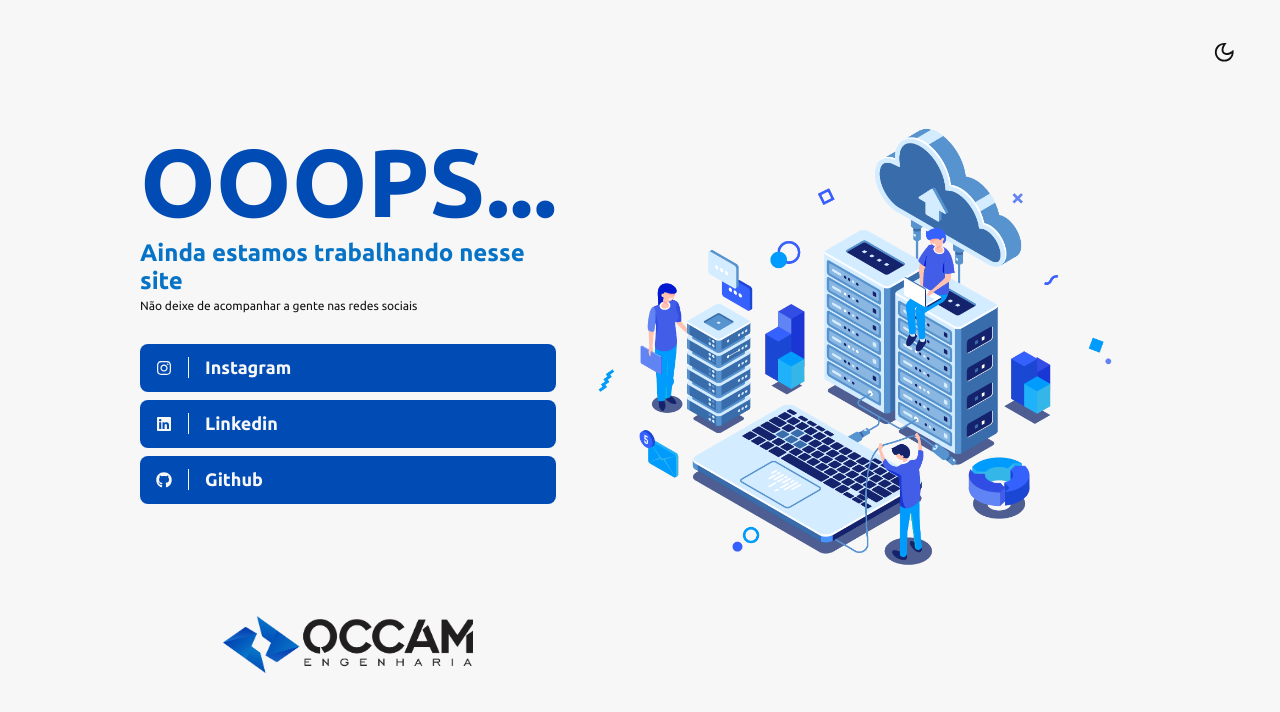
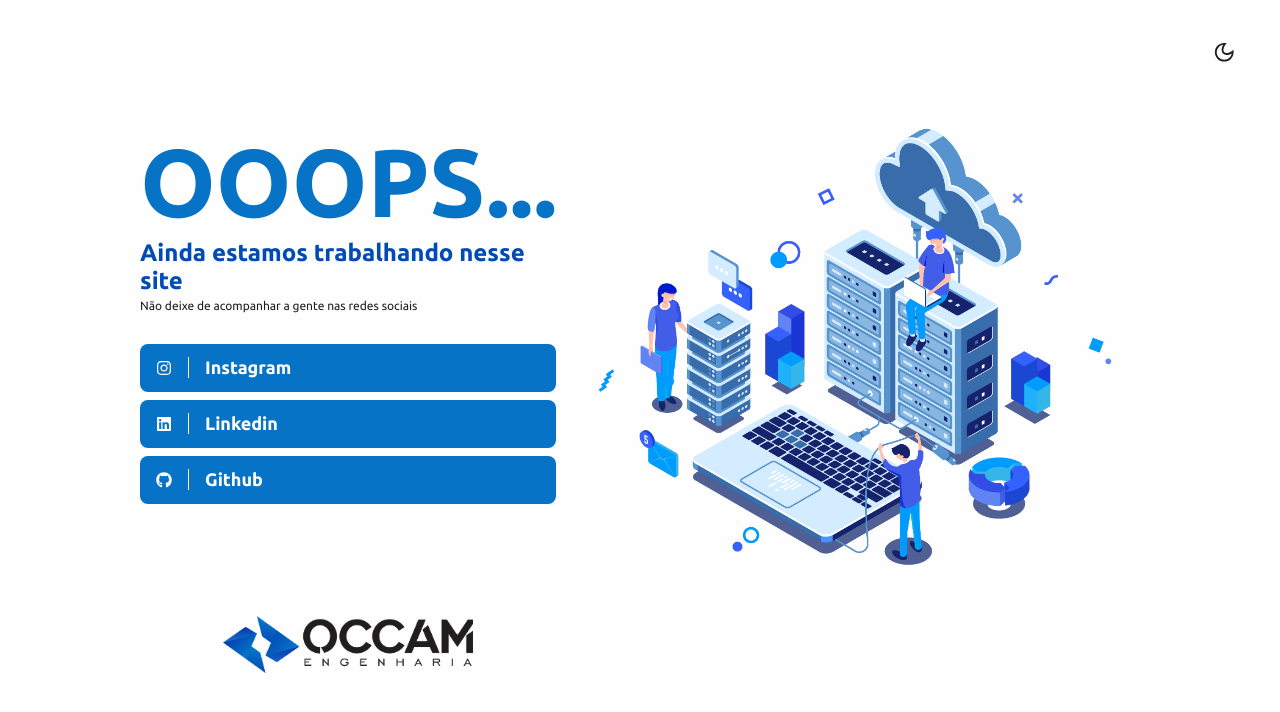
Before and after one commit to occamengenharia/site, a Next.js app: page / in a window 1280 px wide. Shown: the top 712 px of the page. Built offline with nearby package versions, Linux system fonts and the light colour scheme.

Commit message:
Update colors in theme.ts

```diff
--- a/src/styles/theme.ts
+++ b/src/styles/theme.ts
@@ -13,25 +13,38 @@ const metrics = {
     hover: 0.04
   }
 }
+const basicColors = {
+  error: '#E45B5B',
+  sucess: '#78C516',
+  borderDivision: '#E2E2E2',
+  inputBackground: '#F1F1F1',
+  details: '#CECECE'
+}
 
 export const light = {
   colors: {
-    background: '#F7F7F7',
-    text: '#121214',
-    primary: '#0773C6',
-    secundary: '#014BB4'
+    background: '#FEFEFE',
+    text: '#201E1E',
+    primary: '#014BB4',
+    secundary: '#0773C6',
+    backgorudElevation: '#F7F7F7',
+    buttonBackgorud: '#014BB4',
+    inputHighlight: '#0773C6',
+    ...basicColors
   },
-
   ...metrics
 }
 
 export const dark = {
   colors: {
-    background: '#121214',
-    text: '#E6E7E9',
-    primary: '#0773C6',
-    secundary: '#014BB4'
+    background: '#001636',
+    text: '#E2E2E2',
+    primary: '#00255A',
+    secundary: '#234677',
+    backgorudElevation: '#041021',
+    inputHighlight: '#4AA5EB',
+    buttonBackgorud: '#F7F7F7',
+    ...basicColors
   },
-
   ...metrics
 }
```
